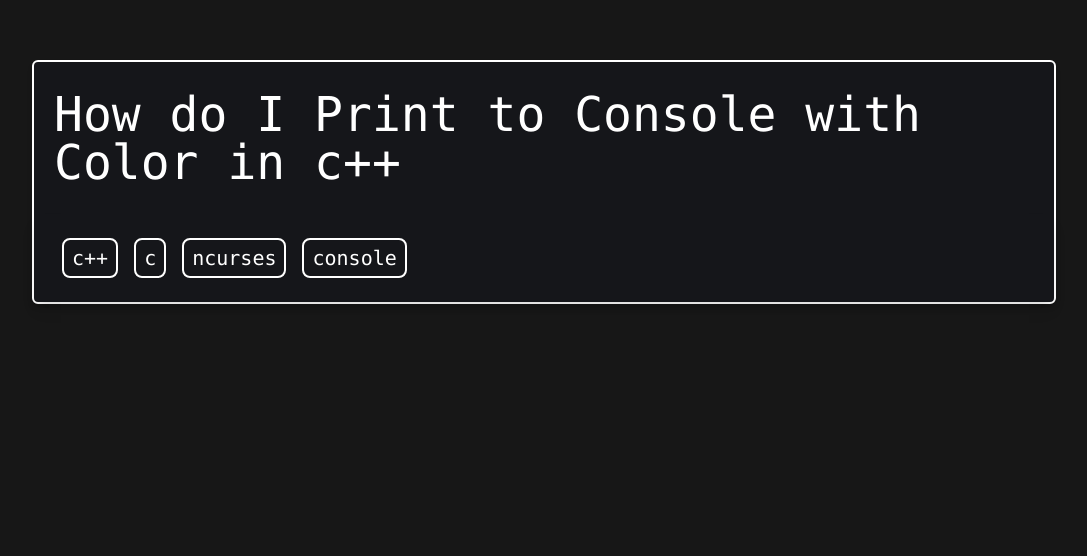
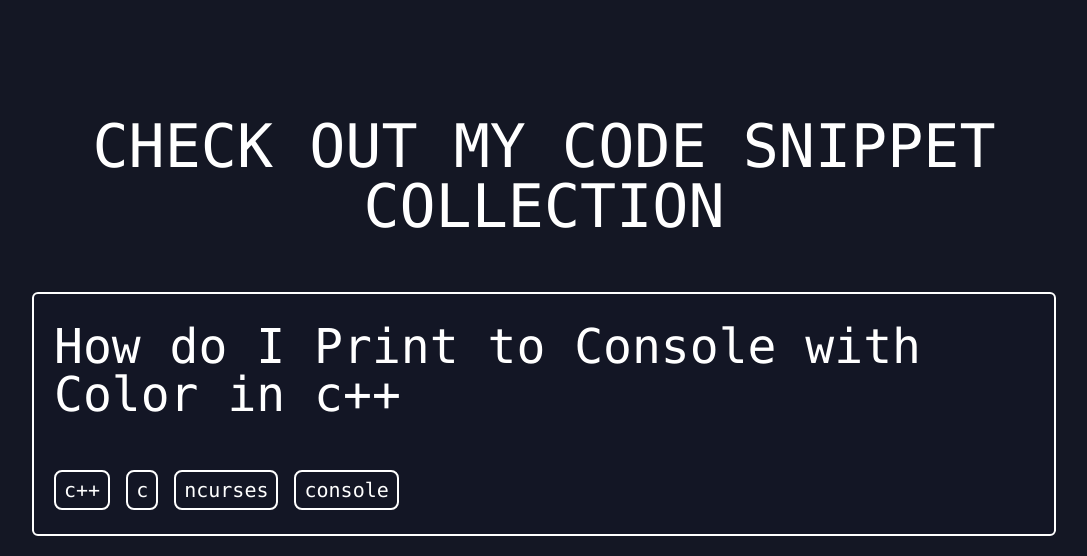
Before and after one commit to txstc55/But-how-do-I, a Vue app: page / in a window 1280 px wide. Shown: the part 740-1296 px from the top of the page, without its empty margins (96-1183 px from the left). Before the commit the page ends 1064 px from the top, so only its background shows below. Built offline with nearby package versions, Linux system fonts and the light colour scheme.

Commit message:
style change

```diff
--- a/src/App.vue
+++ b/src/App.vue
@@ -1,10 +1,11 @@
 <template>
-  <nav></nav>
-  <router-view />
+  <nav>
+  </nav>
+  <router-view/>
 </template>
 
 <style>
-html {
-  background-color: rgb(23 23 23);
+html{
+  background-color: rgb(20 23 36 );
 }
 </style>
--- a/src/components/PostComponent.vue
+++ b/src/components/PostComponent.vue
@@ -1,8 +1,7 @@
 <template>
-  <div class="w-4/5 sm:w-4/5 md:w-4/5 lg:w-3/5 xl:w-1/2 relative mx-auto">
-    <div class="text-5xl text-white text-center pb-5 pt-20">{{ title }}</div>
-    <div v-html="rawHtmlText"></div>
-    <TagComponent :tags="tags"></TagComponent>
+  <div class="w-4/5 sm:w-4/5 md:w-4/5 lg:w-3/5 xl:w-1/2 relative mx-auto pt-20">
+    <div class="text-5xl text-white text-center pb-5 px-2">{{ title }}</div>
+    <div class="px-2" v-html="rawHtmlText"></div>
   </div>
 </template>
 
@@ -12,7 +11,6 @@ export default {
   name: "PostComponent",
   props: {
     title: String,
-    tags: Array,
   },
   components: {
     TagComponent,
@@ -49,12 +47,12 @@ export default {
   created() {
     console.log(
       "https://raw.githubusercontent.com/txstc55/But-how-do-I/main/src/posts/" +
-        this.$props.title.replace(/\s/g, "%20") +
+        encodeURIComponent(this.$props.title) +
         ".html"
     );
     this.httpGet(
       "https://raw.githubusercontent.com/txstc55/But-how-do-I/main/src/posts/" +
-        this.$props.title.replace(/\s/g, "%20") +
+        encodeURIComponent(this.$props.title) +
         ".html"
     );
   },
--- a/src/components/PostGridComponent.vue
+++ b/src/components/PostGridComponent.vue
@@ -5,13 +5,13 @@
       mx-auto
       border-2
       rounded-md
-      shadow-md
       border-white
       mb-5
       bg-slate-900/20
+      hover:shadow-lg animate-all transition hover:-translate-y-1
     "
   >
-    <div class="text-white text-5xl break-words px-5 py-7 font-mono">
+    <div class="text-white text-xl sm:text-2xl md:text-3xl lg:text-4xl xl:text-5xl break-words px-5 py-7 font-mono">
       <router-link :to="'/post/' + title">{{ title }}</router-link>
     </div>
     <TagComponent :tags="tags"></TagComponent>
--- a/src/components/TagComponent.vue
+++ b/src/components/TagComponent.vue
@@ -1,11 +1,25 @@
 <template>
-  <div class="py-6 px-5 text-white text-xl shadow-lg no-select font-mono overflow-hidden">
+  <div
+    class="
+      py-6
+      px-3
+      text-white text-xs
+      sm:text-xs
+      md:text-sm
+      lg:text-lg
+      xl:text-xl
+      no-select
+      font-mono
+      overflow-hidden
+    "
+  >
     <div
       class="border-2 border-white rounded-lg px-2 py-1 mx-2 float-left"
       v-for="tag in tags"
       :key="tag"
-      >{{ tag }}</div
     >
+      {{ tag }}
+    </div>
   </div>
 </template>
 
--- a/src/index.css
+++ b/src/index.css
@@ -148,6 +148,7 @@
 pre code {
     margin-top: 1rem;
     margin-bottom: 1rem;
+    background-color: #030303;
 }
 
 postParagraph {
--- a/src/posts/How do I Print to Console with Color in c++.html
+++ b/src/posts/How do I Print to Console with Color in c++.html
@@ -1,9 +1,9 @@
 <postParagraph>If you want to add color to your output in console, you will need to use ncurses. In c++, it's as
 easy as an include:</postParagraph>
-<pre><code class="hljs" style="background:#292A30;border-radius:8px"><span class="hljs-meta">#<span class="hljs-meta-keyword">include</span> <span class="hljs-meta-string">&lt;ncurses.h&gt;</span></span></code></pre>
+<pre><code class="hljs" style="border-radius:8px"><span class="hljs-meta">#<span class="hljs-meta-keyword">include</span> <span class="hljs-meta-string">&lt;ncurses.h&gt;</span></span></code></pre>
 <postParagraph>Now you will need to define a color and initialize it as an attribute. You can do it using the
 following code:</postParagraph>
-<pre><code class="hljs" style="background:#292A30;border-radius:8px"><span class="hljs-comment">// the first argument is an attribute number</span>
+<pre><code class="hljs" style="border-radius:8px"><span class="hljs-comment">// the first argument is an attribute number</span>
 <span class="hljs-comment">// the next three are rgb values</span>
 init_color(<span class="hljs-number">21</span>, <span class="hljs-number">0</span>, <span class="hljs-number">100</span>, <span class="hljs-number">50</span>);
 
@@ -16,7 +16,7 @@ init_pair(<span class="hljs-number">21</span>, <span class="hljs-number">21</spa
 <postParagraph>Now that we initialized the color, the last thing is to actually use it before printing.
 </postParagraph>
 <postParagraph>To achieve this, we will need to turn on the attribute, before the printing:</postParagraph>
-<pre><code class="hljs" style="background:#292A30;border-radius:8px"><span class="hljs-comment">// turn on the attribute 21</span>
+<pre><code class="hljs" style="border-radius:8px"><span class="hljs-comment">// turn on the attribute 21</span>
 <span class="hljs-comment">// which is the color we defined</span>
 attron(<span class="hljs-number">21</span>);
 
--- a/src/views/HomeView.vue
+++ b/src/views/HomeView.vue
@@ -1,6 +1,21 @@
 <template>
   <div>
     <TitleComponent />
+    <div
+      class="
+        text-white text-2xl
+        font-mono
+        my-14
+        mx-auto
+        text-center
+        sm:text-3xl
+        md:text-4xl
+        lg:text-5xl
+        xl:text-6xl
+      "
+    >
+      CHECK OUT MY CODE SNIPPET COLLECTION
+    </div>
     <PostGridView></PostGridView>
   </div>
 </template>
```
